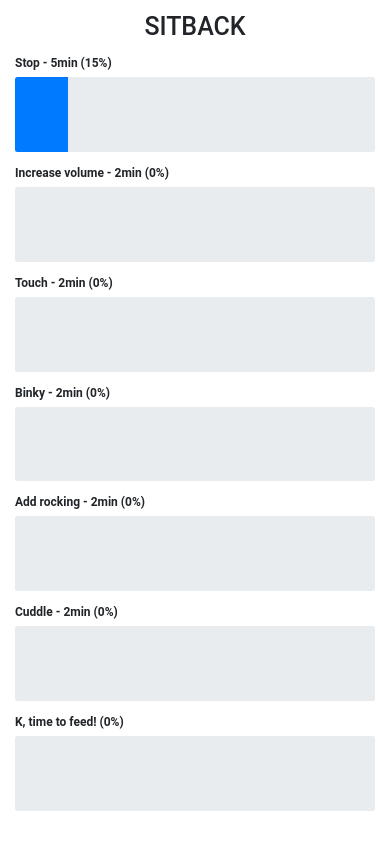
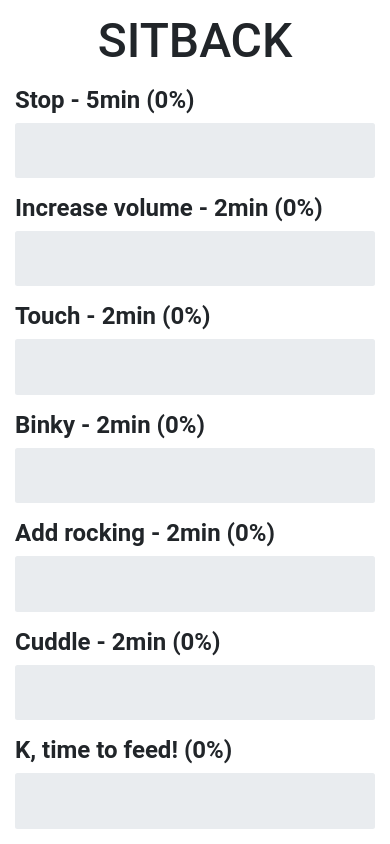
Before and after one commit to blakecwang/sitback, a React app: page / in a window 390 px wide. Built offline with nearby package versions, Linux system fonts and the light colour scheme; the HTML template or start-up script is replaced by a standard one.

Commit message:
Get it working on desktop and mobile

```diff
--- a/package.json
+++ b/package.json
@@ -6,7 +6,6 @@
   "license": "MIT",
   "dependencies": {
     "bootstrap": "^4.5.3",
-    "normalize.css": "7.0.0",
     "react": "16.13.1",
     "react-bootstrap": "^1.3.0",
     "react-dom": "16.13.1",
--- a/src/components/App.js
+++ b/src/components/App.js
@@ -24,8 +24,8 @@ class App extends React.Component {
   }
 
   updateStepAndNow = async () => {
-    const period5 = 0.5 * 60 * 1000 / 100
-    const period2 = 0.2 * 60 * 1000 / 100
+    const period5 = 5 * 60 * 1000 / 100
+    const period2 = 2 * 60 * 1000 / 100
 
     for (let i = 0; i < 699; i++) {
       const period = i < 99 ? period5 : period2
@@ -43,7 +43,7 @@ class App extends React.Component {
 
   render () {
     return (
-      <div className='container'>
+      <div className='container-fluid'>
         <h1>SITBACK</h1>
         <Step
           label='Stop - 5min'
--- a/src/components/Step.js
+++ b/src/components/Step.js
@@ -14,17 +14,17 @@ class Step extends React.Component {
     return (
       <div>
         <div className='row'>
-          <div className='col-md-12'>
+          <div className='col-sm-12'>
             <label className='progress-label'>
               {`${this.props.label} (${this.props.now}%)`}
             </label>
           </div>
         </div>
         <div className='row'>
-          <div className='col-md-12'>
+          <div className='col-sm-12'>
             <ProgressBar
               style={{
-                height: this.state.mounted ? `${(window.innerHeight + 65) / 7 - 55}px` : '1rem',
+                height: this.state.mounted ? `${((window.innerHeight - 85) / 7 - 53) / 10}rem` : '2rem',
                 fontSize: '2rem',
                 fontWeight: 'bold'
               }}
--- a/src/styles/styles.scss
+++ b/src/styles/styles.scss
@@ -10,8 +10,9 @@ body {
 
 h1 {
   text-align: center;
-  padding-top: 1.2rem;
+  font-size: 4.8rem;
   margin: 0;
+  margin-top: 1.2rem;
 }
 
 .progress {
@@ -19,20 +20,15 @@ h1 {
 }
 
 //.progress-bar {
-//  background-color: $blue;
+//  background: $blue;
 //}
 
 .progress-label {
   font-weight: bold;
-  font-size: 1.2rem;
+  font-size: 2.4rem;
   margin-top: 1.2rem;
 }
 
 button {
   cursor: pointer;
 }
-
-button:disabled {
-  cursor: default;
-  opacity: .5;
-}
```
Also changed, not shown: 2 other files (tests, documents, lock files or other folders).
